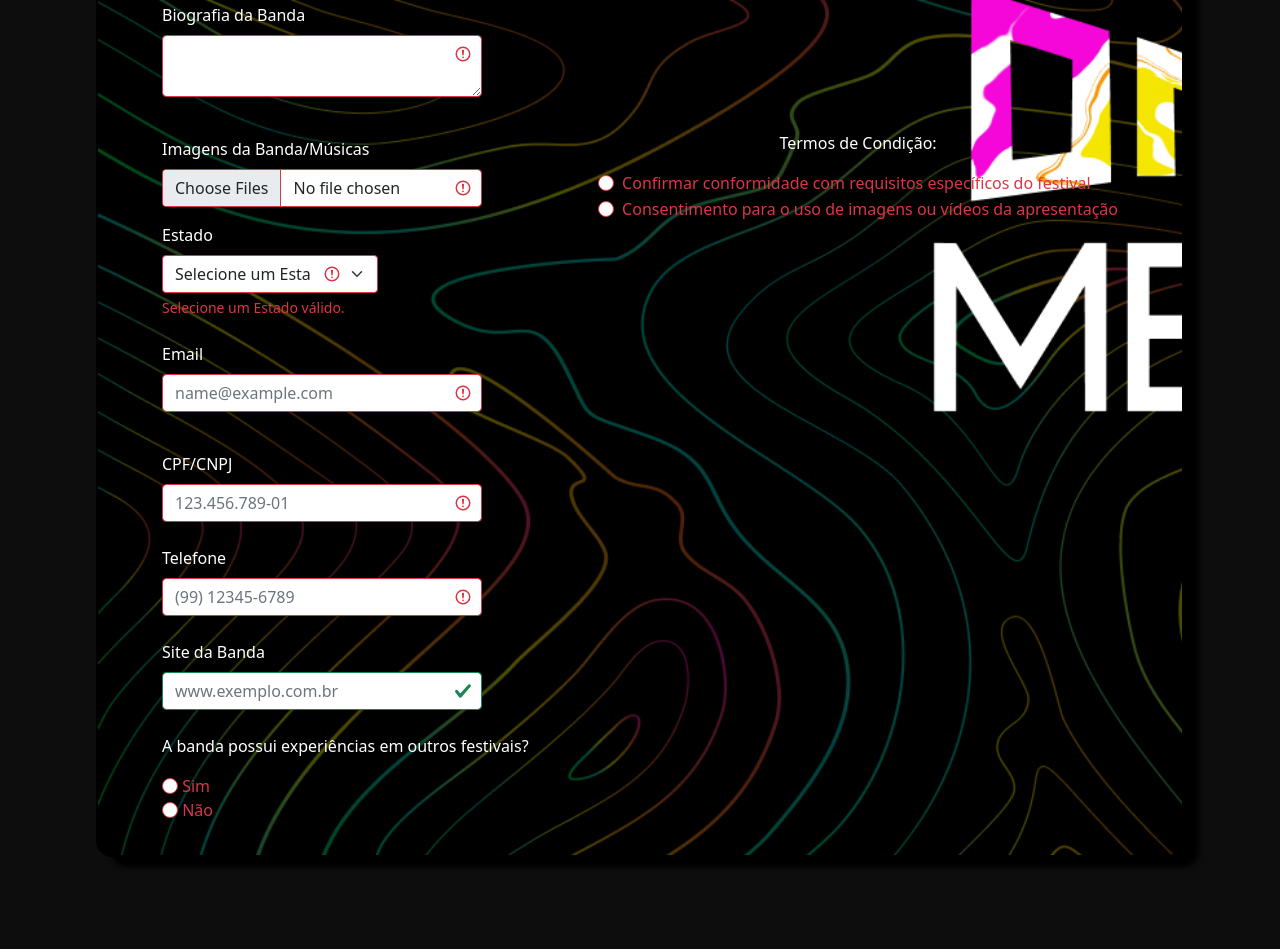
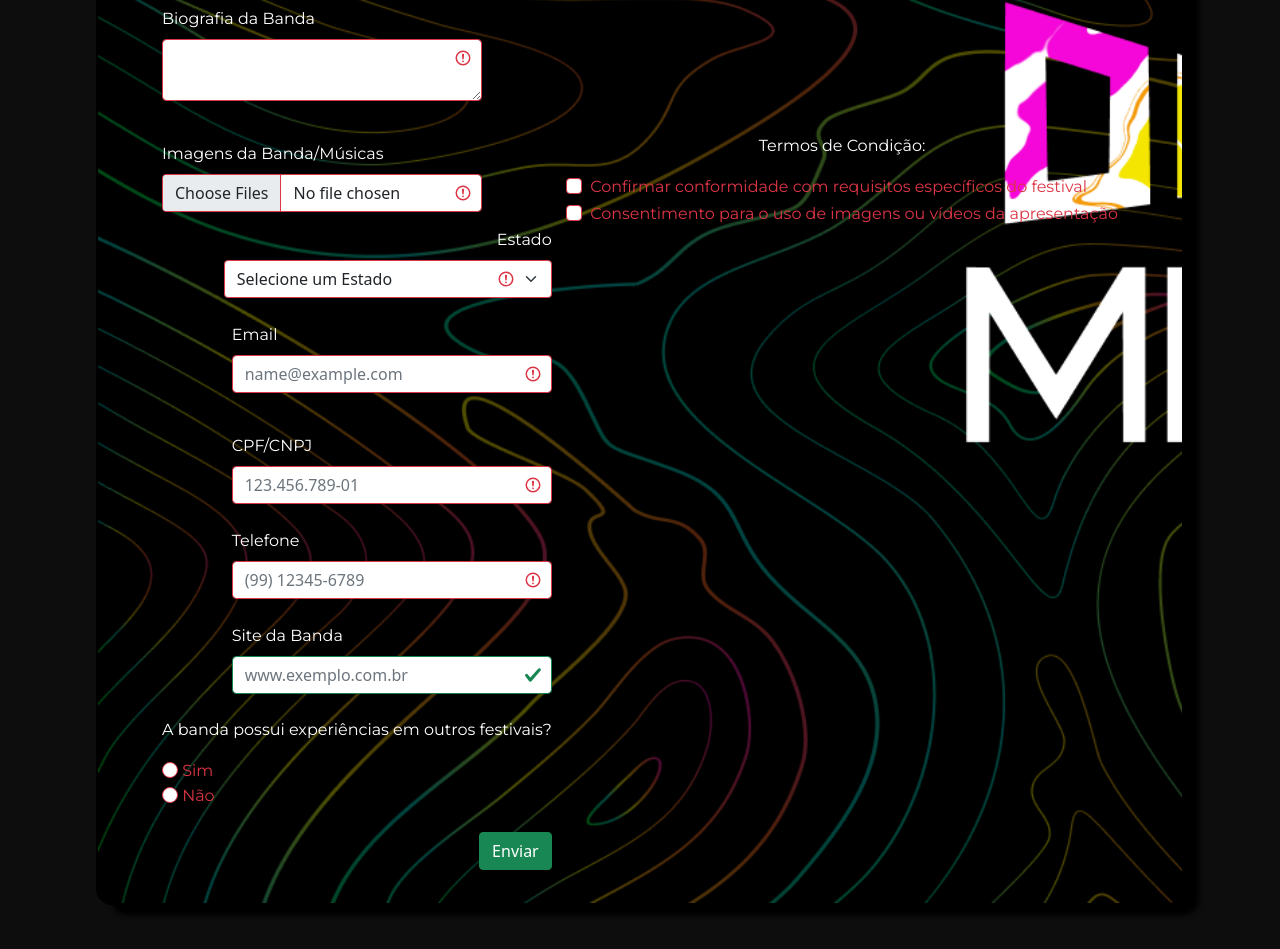
Before and after one commit to Lopeszl35/TrabalhoFinalFrontEnd, a plain HTML site: page index.html in a window 1280 px wide. Shown: the part 869-1818 px from the top of the page. Drawn offline with nearby package versions, Linux system fonts and the light colour scheme.

Commit message:
Atualizando Projeto Final do Semestre da Faculdade

```diff
--- a/assets/style.css
+++ b/assets/style.css
@@ -25,6 +25,10 @@ img {
     height: auto;
     border-radius: 6px;
     box-shadow: 5px 6px 20px #000;
+}
+
+.col-md-3 select {
+    width: 20.5rem;
 }
 
 .nav {
@@ -84,12 +88,16 @@ img {
     padding: 7px 0px 7px 0px;
 }
 
+.container__Section__2 {
+    display: flex;
+    flex-direction: column;
+    align-items: flex-end;
+}
+
 .container_label {
     color: #fff;
-}
-
-.col-md-3 select {
-    width: 13.5rem;
+    font-family: var(--texto-normal);
+    font-size: 16px;
 }
 
 .alinhar__nome {
@@ -105,3 +113,14 @@ img {
 .input_checkbox p {
     text-align: center;
 }
+
+.button__submit {
+    display: flex;
+    justify-content: flex-end;
+}
+
+.invalid__section {
+    display: none !important;
+    justify-content: flex-end !important;
+    overflow: hidden !important;
+}
--- a/index.html
+++ b/index.html
@@ -15,7 +15,7 @@
                   <a class="nav-link active" aria-current="page" href="#">Home</a>
                 </li>
                 <li class="nav-item">
-                  <a class="nav-link" href="#">Sobre o festival</a>
+                  <a class="nav-link" href="#">Sobre o Festival</a>
                 </li>
                 <li class="nav-item">
                   <a class="nav-link" href="#">Cadastrar Banda/Artista</a>
@@ -39,13 +39,13 @@
     <main class="container__main">
 
         <section class="container__Section_principal">
-            <form action="#" method="post" class="was-validated container__form">
-                <div>
+            <form action="#" method="post" class="was-validated container__form"><!--Inicio Formulário-->
+                <div><!--Inicio Section 1-->
                     <div class="col-md-4 alinhar__nome">
                         <label for="validationCustom01" class="form-label container_label">Nome da Banda/Artista</label>
                         <input type="text" class="form-control" id="bandaNome" required>
                         <div class="invalid-feedback">
-                            Entre com nome válido!
+                            Entre com um nome!
                         </div>
                     </div>
                     <br>
@@ -83,13 +83,13 @@
                 <div class="input_checkbox"><!-- Inicio dos Termos de condição-->
                     <p class="container_label">Termos de Condição:</p>
                     <div class="form-check">
-                        <input class="form-check-input" type="radio" name="termos" id="termosAceitos" required>
+                        <input class="form-check-input" type="checkbox" name="termos" id="termosAceitos" required>
                         <label class="form-check-label container_label" for="termosAceitos">
                             Confirmar conformidade com requisitos específicos do festival
                         </label>
                     </div>
                     <div class="form-check">
-                        <input class="form-check-input" type="radio" name="termos" id="termosRecusados" required>
+                        <input class="form-check-input" type="checkbox" name="termos" id="termosRecusados" required>
                         <label class="form-check-label container_label" for="termosRecusados">
                             Consentimento para o uso de imagens ou vídeos da apresentação
                         </label>
@@ -99,7 +99,7 @@
                     </div>
                 </div><!--Fim dos Termos de Condição-->
 
-                <div><!--Inicio da Section2-->
+                <div class="container__Section__2"><!--Inicio da Section2-->
                     <div class="col-md-3 alinhar__nome">
                         <label for="validationCustom04" class="form-label container_label">Estado</label>
                         <select class="form-select" id="validationCustom04" required>
@@ -109,7 +109,7 @@
                           <option value="1">Goiáis</option>
                           <option value="1">Rio de Janeiro</option>
                         </select>
-                        <div class="invalid-feedback">
+                        <div class="invalid-feedback invalid__section">
                           Selecione um Estado válido.
                         </div>
                     </div>
@@ -133,7 +133,7 @@
                     </div>
                     <br>
 
-                    <div>
+                    <div class="site_banda">
                         <label for="site" class="form-label container_label">Site da Banda</label>
                         <input type="url" class="form-control" id="site" name="site" placeholder="www.exemplo.com.br">
                     </div>
@@ -142,21 +142,25 @@
                     <div class="input_checkbox">
                         <p class="container_label">A banda possui experiências em outros festivais?</p>
                         <div>
-                            <input class="form-check-input" type="radio" name="radio1" id="radio1" required>
+                            <input class="form-check-input" type="radio" name="experiencias" id="radio1" required>
                             <label class="form-check-label container_label" for="flexRadioDefault1">
                                 Sim
                             </label>
                         </div>
 
-                    </div>
-                    <div class="input_checkbox">
                         <div>
-                            <input class="form-check-input" type="radio" name="radio2" id="radio2" required>
+                            <input class="form-check-input" type="radio" name="experiencias" id="radio2" required>
                             <label class="form-check-label container_label" for="flexRadioDefault2">
                                 Não
                             </label>
                         </div>
                     </div>
+                    <br>
+
+                    <div class="button__submit">
+                        <button type="submit" class="btn btn-success">Enviar</button>
+                    </div>
+
                 </div><!--Fim da section2-->
             </form>
 
@@ -168,6 +172,6 @@
 
         </div>
     </footer>
-
+<script src="JavaScript/validForm.js"></script>
 </body>
 </html>
```
Also changed, not shown: JavaScript/validForm.js (added).
